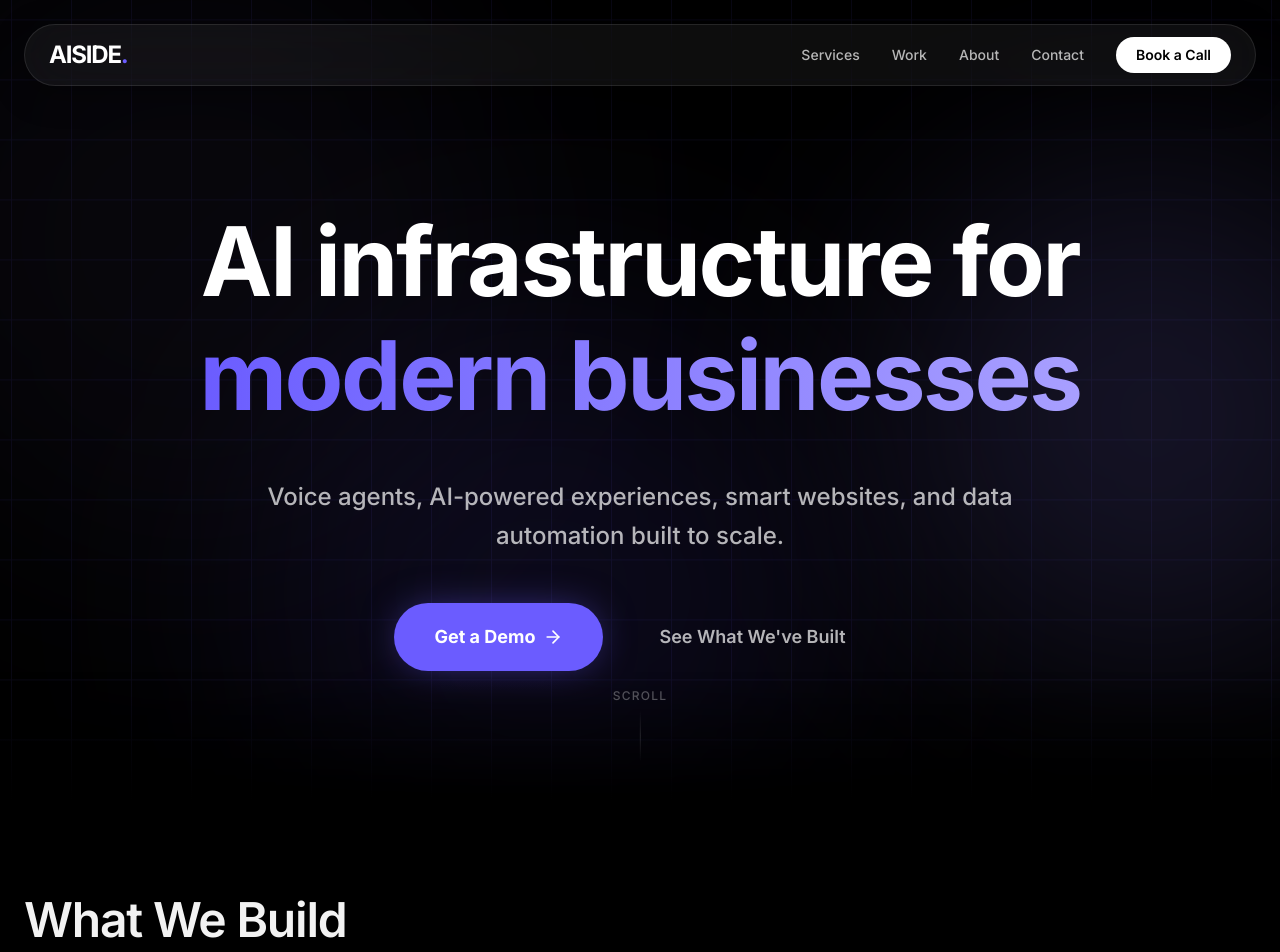
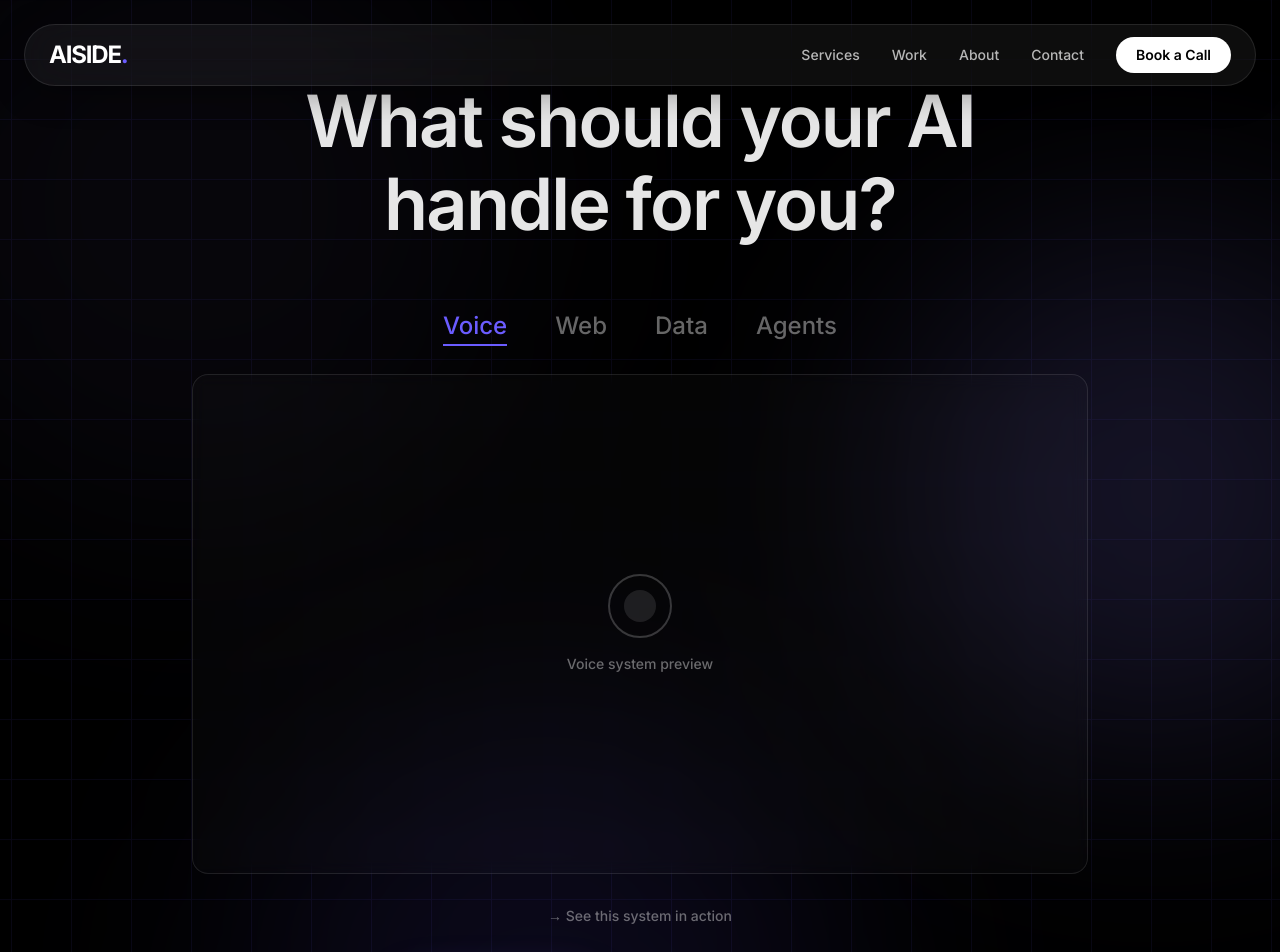
Before and after one commit to leboriisna-byte/aiside, a Next.js app: page / in a window 1280 px wide. Shown: the top 952 px of the page. Built offline with nearby package versions, Linux system fonts and the light colour scheme.

Commit message:
Update hero section and project files

```diff
--- a/components/hero.tsx
+++ b/components/hero.tsx
@@ -3,10 +3,27 @@
 import { motion } from "framer-motion"
 import { ArrowRight } from 'lucide-react'
 import Link from "next/link"
+import { useState } from "react"
 
 export function Hero() {
+  const [selectedSystem, setSelectedSystem] = useState<string>('voice')
+
+  const systemContent: Record<string, string> = {
+    voice: "Answer calls and qualify leads automatically.",
+    web: "Convert visitors without adding friction.",
+    data: "Turn raw data into decisions.",
+    agents: "Let systems operate without supervision."
+  }
+
+  const systems = [
+    { id: 'voice', label: 'Voice' },
+    { id: 'web', label: 'Web' },
+    { id: 'data', label: 'Data' },
+    { id: 'agents', label: 'Agents' }
+  ]
+
   return (
-    <section className="relative min-h-screen flex items-center justify-center overflow-hidden pt-20">
+    <section className="relative min-h-[120vh] flex items-center justify-center overflow-hidden pt-20 pb-32">
       {/* Background Gradient Elements */}
       <div className="absolute inset-0 overflow-hidden pointer-events-none">
         <div className="absolute top-[-10%] left-[-10%] w-[50vw] h-[50vw] bg-[#2F2A4A]/15 rounded-full blur-[120px] animate-blob mix-blend-screen" />
@@ -33,37 +50,146 @@ export function Hero() {
       />
 
       <div className="container mx-auto px-6 relative z-10 text-center">
+        {/* Main Question */}
         <motion.div
           initial={{ opacity: 0, y: 20 }}
           animate={{ opacity: 1, y: 0 }}
           transition={{ duration: 0.6, ease: "easeOut" }}
-          className="mb-12"
+          className="mb-16"
         >
-          <h1 className="text-5xl md:text-7xl lg:text-8xl font-bold tracking-tight mb-8 leading-[1.1]">
-            AI infrastructure for{" "}
-            <span className="block mt-2">
-              <span className="bg-clip-text text-transparent bg-gradient-to-r from-[#6B5CFF] via-[#8B7FFF] to-[#A89FFF]">
-                modern businesses
-              </span>
-            </span>
+          <h1 className="text-5xl md:text-6xl lg:text-7xl font-semibold tracking-tight text-white/90 leading-[1.15] max-w-4xl mx-auto">
+            What should your AI handle for you?
           </h1>
         </motion.div>
 
+        {/* Interactive System Options */}
         <motion.div
           initial={{ opacity: 0, y: 20 }}
           animate={{ opacity: 1, y: 0 }}
           transition={{ duration: 0.6, delay: 0.2, ease: "easeOut" }}
-          className="max-w-3xl mx-auto mb-6"
+          className="flex flex-wrap items-center justify-center gap-8 md:gap-12 mb-8"
         >
-          <p className="text-xl md:text-2xl text-white/70 font-medium leading-relaxed">
-            Voice agents, AI-powered experiences, smart websites, and data automation built to scale.
-          </p>
+          {systems.map((system) => (
+            <button
+              key={system.id}
+              onMouseEnter={() => setSelectedSystem(system.id)}
+              onClick={() => setSelectedSystem(system.id)}
+              className={`
+                relative text-xl md:text-2xl font-medium transition-all duration-300 cursor-pointer
+                ${selectedSystem === system.id
+                  ? 'text-[#6B5CFF]'
+                  : 'text-white/40 hover:text-white/70'
+                }
+              `}
+            >
+              {system.label}
+              <div
+                className={`
+                  absolute -bottom-1 left-0 h-[2px] bg-[#6B5CFF] transition-all duration-300
+                  ${selectedSystem === system.id ? 'w-full' : 'w-0'}
+                `}
+              />
+            </button>
+          ))}
         </motion.div>
 
+        {/* Proof Surface */}
         <motion.div
           initial={{ opacity: 0, y: 20 }}
           animate={{ opacity: 1, y: 0 }}
           transition={{ duration: 0.6, delay: 0.4, ease: "easeOut" }}
+          className="max-w-4xl mx-auto mb-8"
+        >
+          <div className="relative w-full h-[400px] md:h-[500px] rounded-2xl border border-white/10 bg-white/[0.02] backdrop-blur-sm overflow-hidden">
+            {/* Voice Placeholder */}
+            <motion.div
+              key="voice-proof"
+              initial={{ opacity: 0 }}
+              animate={{ opacity: selectedSystem === 'voice' ? 1 : 0 }}
+              transition={{ duration: 0.3 }}
+              className={`absolute inset-0 flex items-center justify-center p-8 ${selectedSystem === 'voice' ? 'pointer-events-auto' : 'pointer-events-none'}`}
+            >
+              <div className="text-center space-y-4">
+                <div className="w-16 h-16 mx-auto rounded-full border-2 border-white/20 flex items-center justify-center">
+                  <div className="w-8 h-8 rounded-full bg-white/10" />
+                </div>
+                <p className="text-white/40 text-sm font-medium">Voice system preview</p>
+              </div>
+            </motion.div>
+
+            {/* Web Placeholder */}
+            <motion.div
+              key="web-proof"
+              initial={{ opacity: 0 }}
+              animate={{ opacity: selectedSystem === 'web' ? 1 : 0 }}
+              transition={{ duration: 0.3 }}
+              className={`absolute inset-0 flex items-center justify-center p-8 ${selectedSystem === 'web' ? 'pointer-events-auto' : 'pointer-events-none'}`}
+            >
+              <div className="text-center space-y-4">
+                <div className="w-24 h-16 mx-auto rounded border-2 border-white/20 flex items-center justify-center">
+                  <div className="w-16 h-10 rounded-sm bg-white/10" />
+                </div>
+                <p className="text-white/40 text-sm font-medium">Web system preview</p>
+              </div>
+            </motion.div>
+
+            {/* Data Placeholder */}
+            <motion.div
+              key="data-proof"
+              initial={{ opacity: 0 }}
+              animate={{ opacity: selectedSystem === 'data' ? 1 : 0 }}
+              transition={{ duration: 0.3 }}
+              className={`absolute inset-0 flex items-center justify-center p-8 ${selectedSystem === 'data' ? 'pointer-events-auto' : 'pointer-events-none'}`}
+            >
+              <div className="text-center space-y-4">
+                <div className="mx-auto space-y-2">
+                  <div className="flex gap-2 justify-center">
+                    <div className="w-12 h-12 rounded border border-white/20 bg-white/5" />
+                    <div className="w-12 h-12 rounded border border-white/20 bg-white/5" />
+                    <div className="w-12 h-12 rounded border border-white/20 bg-white/5" />
+                  </div>
+                </div>
+                <p className="text-white/40 text-sm font-medium">Data system preview</p>
+              </div>
+            </motion.div>
+
+            {/* Agents Placeholder */}
+            <motion.div
+              key="agents-proof"
+              initial={{ opacity: 0 }}
+              animate={{ opacity: selectedSystem === 'agents' ? 1 : 0 }}
+              transition={{ duration: 0.3 }}
+              className={`absolute inset-0 flex items-center justify-center p-8 ${selectedSystem === 'agents' ? 'pointer-events-auto' : 'pointer-events-none'}`}
+            >
+              <div className="text-center space-y-4">
+                <div className="mx-auto flex items-center gap-2">
+                  <div className="w-10 h-10 rounded-full border-2 border-white/20 bg-white/5" />
+                  <div className="w-8 h-[2px] bg-white/20" />
+                  <div className="w-10 h-10 rounded-full border-2 border-white/20 bg-white/5" />
+                  <div className="w-8 h-[2px] bg-white/20" />
+                  <div className="w-10 h-10 rounded-full border-2 border-white/20 bg-white/5" />
+                </div>
+                <p className="text-white/40 text-sm font-medium">Agents system preview</p>
+              </div>
+            </motion.div>
+          </div>
+        </motion.div>
+
+        {/* Context Action */}
+        <motion.div
+          initial={{ opacity: 0, y: 20 }}
+          animate={{ opacity: 1, y: 0 }}
+          transition={{ duration: 0.6, delay: 0.6, ease: "easeOut" }}
+          className="mb-12"
+        >
+          <p className="text-white/40 text-sm font-medium">→ See this system in action</p>
+        </motion.div>
+
+        {/* CTAs */}
+        <motion.div
+          initial={{ opacity: 0, y: 20 }}
+          animate={{ opacity: 1, y: 0 }}
+          transition={{ duration: 0.6, delay: 0.6, ease: "easeOut" }}
           className="flex flex-col sm:flex-row items-center justify-center gap-4 mt-12"
         >
           <Link
@@ -110,6 +236,6 @@ export function Hero() {
           }}
         />
       </motion.div>
-    </section>
+    </section >
   )
 }
```
Also changed, not shown: 1 other file (tests, documents, lock files or other folders).
